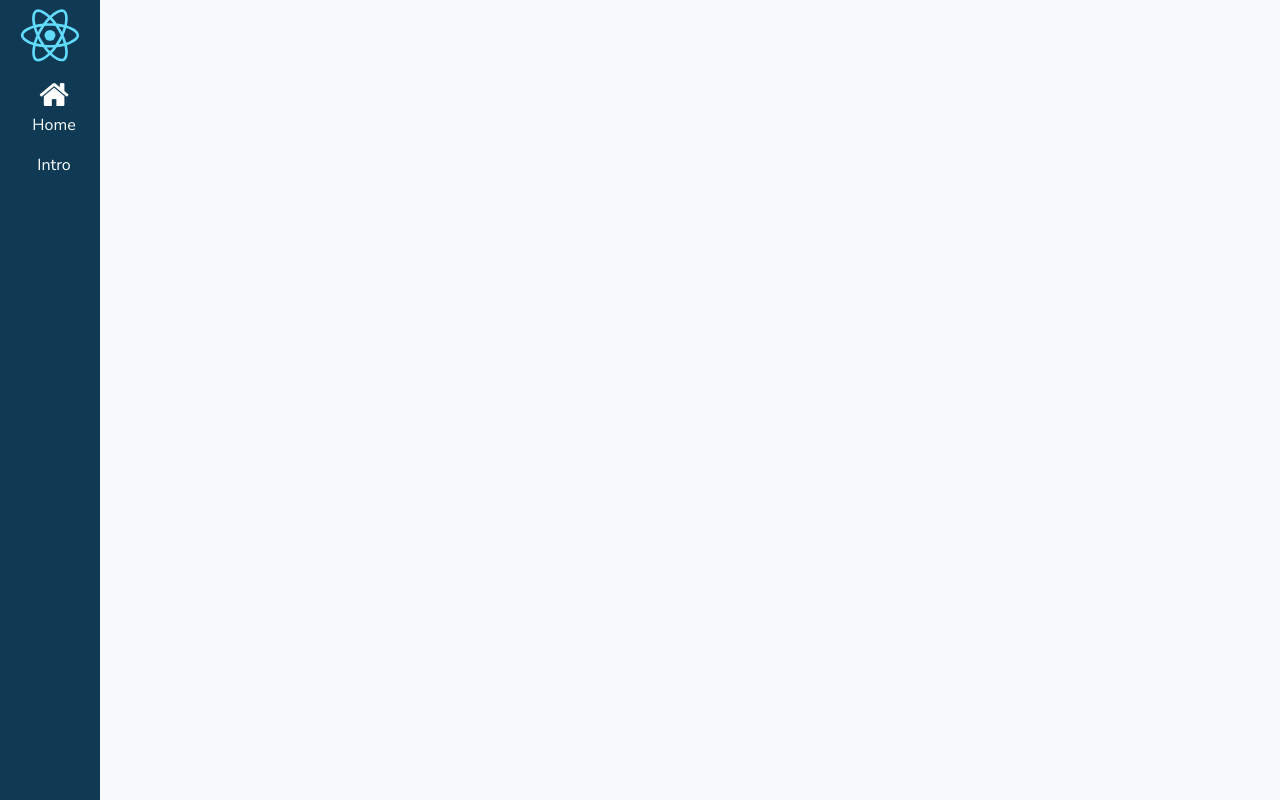
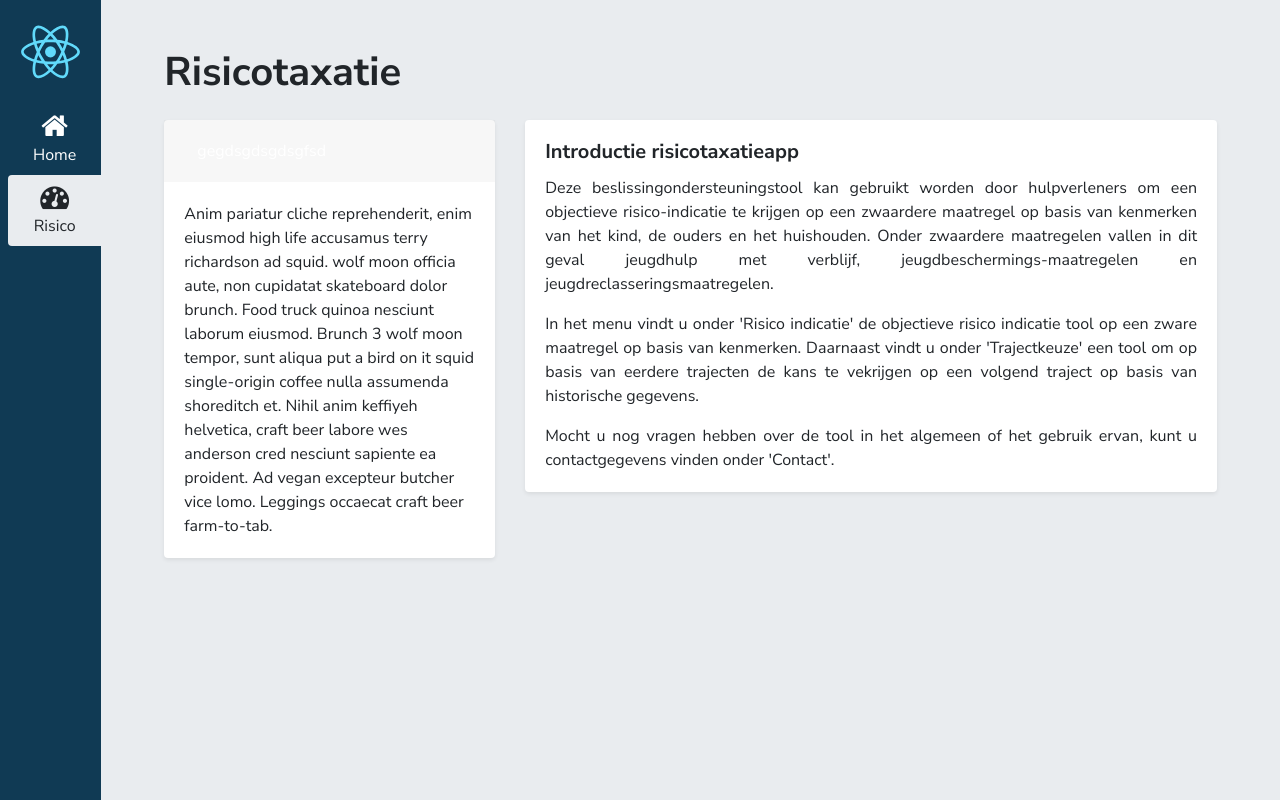
Before and after one commit to Mennauu/frontend-applications, a React app: page /risk in a window 1280 px wide. Built offline with nearby package versions, Linux system fonts and the light colour scheme.

Commit message:
Created home and risk page

```diff
--- a/package.json
+++ b/package.json
@@ -32,6 +32,7 @@
     "jest": "23.6.0",
     "jest-pnp-resolver": "1.0.1",
     "jest-resolve": "23.6.0",
+    "jquery": "^3.3.1",
     "mini-css-extract-plugin": "0.4.3",
     "optimize-css-assets-webpack-plugin": "5.0.1",
     "pnp-webpack-plugin": "1.1.0",
--- a/public/index.html
+++ b/public/index.html
@@ -6,7 +6,7 @@
     <meta name="viewport" content="width=device-width, initial-scale=1, shrink-to-fit=no">
     <meta name="theme-color" content="#000000">
     <link rel="manifest" href="%PUBLIC_URL%/manifest.json">
-    <title>React App</title>
+    <title>Risicotaxatieapp | Kind Veilig Thuis </title>
   </head>
   <body>
     <noscript>
--- a/src/components/App.js
+++ b/src/components/App.js
@@ -8,7 +8,7 @@ class App extends Component {
     return (
       <div className="d-flex align-items-stretch w-100">
         <Sidebar />
-        <div className="bg-light w-100">
+        <div className="bg-light w-100 p-5">
           <Main />
         </div>
       </div>
--- a/src/components/Home.js
+++ b/src/components/Home.js
@@ -4,7 +4,48 @@ class Home extends Component {
   render() {
     return (
       <div>
-        <h1>Dit is Home</h1>
+        <div className="container-fluid">
+          <h1>Homepage</h1>
+          <div className="row">
+            <div className="col-6">
+              <div className="card shadow-sm">
+                <div className="card-body text-justify">
+                  <h5 className="card-title">Introductie risicotaxatieapp</h5>
+                  <p className="card-text">Deze beslissingondersteuningstool kan gebruikt worden door hulpverleners om een objectieve risico-indicatie te krijgen op een zwaardere maatregel op basis van kenmerken van het kind, de ouders en het huishouden. Onder zwaardere maatregelen vallen in dit geval jeugdhulp met verblijf, jeugdbeschermings-maatregelen en jeugdreclasseringsmaatregelen.</p>
+                  <p className="card-text">In het menu vindt u onder 'Risico indicatie' de objectieve risico indicatie tool op een zware maatregel op basis van kenmerken. Daarnaast vindt u onder 'Trajectkeuze' een tool om op basis van eerdere trajecten de kans te vekrijgen op een volgend traject op basis van historische gegevens.</p>
+                  <p className="card-text">Mocht u nog vragen hebben over de tool in het algemeen of het gebruik ervan, kunt u contactgegevens vinden onder 'Contact'.</p>
+                </div>
+              </div>
+            </div>
+            <div className="col-6">
+              <div className="card shadow-sm">
+                <div className="card-body text-justify">
+                  <h5 className="card-title">Over de app</h5>
+                  <p className="card-text">Deze tool is ontstaan door het toepassen van predictive analytics en pattern mining op historische gegevens van Amsterdamse jongeren van het CBS.</p>
+                  <p className="card-text">Door middel van het koppelen van informatie uit CBS microdata is een dataset onstaan van jongeren uit Amsterdam tussen 0 en 18 jaar. De peildatum hiervoor is 31-12-2015. Binnen deze dataset kan een vergelijking gemaakt worden tussen jongeren die wel een zwaardere vorm van jeugdhulp gehad hebben en jongeren die dit niet gehad hebben. Op basis van literatuur en het toepassen van data mining, zijn de meest onderscheidende factoren geidentificeerd die het risico op een hulptraject verhogen of verlagen. Aan de hand hiervan is een model ontwikkeld die het risico op een zwaardere vorm van jeugdhulp geeft voor een individu aan de hand van kernmerken.</p>
+                </div>
+              </div>
+            </div>
+            <div className="col-6 mt-3">
+              <div className="card shadow-sm">
+                <div className="card-body text-justify">
+                  <h5 className="card-title">Contact</h5>
+                  <p className="card-text">Voor meer informatie over het gebruik van de tool en de totstandkoming hiervan, kunt u contact opnemen met:</p>
+                  <p className="card-text">Arjan de Jager, programma manager Garage2020 Amsterdam.</p>
+                </div>
+              </div>
+            </div>
+            <div className="col-6 mt-4">
+              <div className="card shadow-sm">
+                <div className="card-body text-justify">
+                  <h5 className="card-title">Contact</h5>
+                  <p className="card-text">Voor meer informatie over het gebruik van de tool en de totstandkoming hiervan, kunt u contact opnemen met:</p>
+                  <p className="card-text">Arjan de Jager, programma manager Garage2020 Amsterdam.</p>
+                </div>
+              </div>
+            </div>
+          </div>
+        </div>
       </div>
     );
   }
--- a/src/components/Introduction.js
+++ /dev/null
@@ -1,13 +0,0 @@
-import React, { Component } from 'react';
-
-class Introduction extends Component {
-  render() {
-    return (
-      <div>
-        <h1>Dit is de introductie pagina</h1>
-      </div>
-    );
-  }
-}
-
-export default Introduction;
--- a/src/components/Main.js
+++ b/src/components/Main.js
@@ -1,14 +1,14 @@
 import React, { Component } from 'react';
 import { Switch, Route } from 'react-router-dom';
 import Home from './Home';
-import Introduction from './Introduction';
+import Risk from './Risk';
 
 class Main extends Component {
   render() {
     return (
       <Switch>
         <Route exact path='/' component={Home} />
-        <Route exact path='/introduction' component={Introduction} />
+        <Route exact path='/risk' component={Risk} />
       </Switch>
     );
   }
--- /dev/null
+++ b/src/components/Risk.js
@@ -0,0 +1,45 @@
+import React, { Component } from 'react';
+
+class Risk extends Component {
+  render() {
+    return (
+      <div>
+        <div className="container-fluid">
+          <h1>Risicotaxatie</h1>
+          <div className="row">
+            <div className="col-4">
+              <div id="accordion">
+                <div className="card shadow-sm">
+                  <div className="card-header" id="headingOne">
+                    <span>
+                      <button className="btn btn-link" data-toggle="collapse" data-target="#collapseOne" aria-expanded="true" aria-controls="collapseOne">
+                        gegdsgdsgdsgfsd
+                      </button>
+                    </span>
+                  </div>
+                  <div id="collapseOne" className="collapse show" aria-labelledby="headingOne" data-parent="#accordion">
+                    <div className="card-body">
+                      Anim pariatur cliche reprehenderit, enim eiusmod high life accusamus terry richardson ad squid. wolf moon officia aute, non cupidatat skateboard dolor brunch. Food truck quinoa nesciunt laborum eiusmod. Brunch 3 wolf moon tempor, sunt aliqua put a bird on it squid single-origin coffee nulla assumenda shoreditch et. Nihil anim keffiyeh helvetica, craft beer labore wes anderson cred nesciunt sapiente ea proident. Ad vegan excepteur butcher vice lomo. Leggings occaecat craft beer farm-to-tab.
+                    </div>
+                  </div>
+                </div>
+              </div>
+            </div>
+            <div className="col-8">
+              <div className="card shadow-sm">
+                <div className="card-body text-justify">
+                  <h5 className="card-title">Introductie risicotaxatieapp</h5>
+                  <p className="card-text">Deze beslissingondersteuningstool kan gebruikt worden door hulpverleners om een objectieve risico-indicatie te krijgen op een zwaardere maatregel op basis van kenmerken van het kind, de ouders en het huishouden. Onder zwaardere maatregelen vallen in dit geval jeugdhulp met verblijf, jeugdbeschermings-maatregelen en jeugdreclasseringsmaatregelen.</p>
+                  <p className="card-text">In het menu vindt u onder 'Risico indicatie' de objectieve risico indicatie tool op een zware maatregel op basis van kenmerken. Daarnaast vindt u onder 'Trajectkeuze' een tool om op basis van eerdere trajecten de kans te vekrijgen op een volgend traject op basis van historische gegevens.</p>
+                  <p className="card-text">Mocht u nog vragen hebben over de tool in het algemeen of het gebruik ervan, kunt u contactgegevens vinden onder 'Contact'.</p>
+                </div>
+              </div>
+            </div>
+          </div>
+        </div>
+      </div>
+    );
+  }
+}
+
+export default Risk;
--- a/src/components/Sidebar.js
+++ b/src/components/Sidebar.js
@@ -6,14 +6,14 @@ class Sidebar extends Component {
   render() {
     return (
       <div className="sidebar vh-100 bg-info">
-        <img src={logo} className="App-logo" alt="logo" />
+        <img src={logo} className="my-3" alt="logo" />
         <nav>
           <ul className="nav flex-column text-center">
             <li className="nav-item">
               <NavLink exact className="nav-link ml-2 rounded-left" to="/"><i className="fa fa-home" aria-hidden="true"></i><br />Home</NavLink>
             </li>
             <li className="nav-item">
-              <NavLink exact className="nav-link ml-2 rounded-left" to="/introduction">Intro</NavLink>
+              <NavLink exact className="nav-link ml-2 rounded-left" to="/risk"><i className="fa fa-dashboard" aria-hidden="true"></i>Risico</NavLink>
             </li>
           </ul>
         </nav>
--- a/src/styles/custom-bootstrap.scss
+++ b/src/styles/custom-bootstrap.scss
@@ -36,6 +36,7 @@ $success:       $green !default;
 $info:          $indigo;
 $warning:       $yellow !default;
 $danger:        $red !default;
+$light:         $gray-200;
 
 // Links
 //
@@ -53,3 +54,11 @@ $headings-font-family:             'Nunito Sans', sans-serif;
 $headings-font-weight:              700 !default;
 
 $display1-weight:                   $headings-font-weight;
+
+$headings-margin-bottom:           1.5rem;
+
+// Grid columns
+//
+// Set the number of columns and specify the width of the gutters.
+
+$grid-gutter-width:           30px;
--- a/src/styles/custom.scss
+++ b/src/styles/custom.scss
@@ -10,7 +10,14 @@ html {font-size: 16px}
 
 .sidebar {min-width: 6.25em;}
 
-.active {background-color: $gray-100; color: $gray-900;}
-.active:hover { cursor: auto; color: $gray-900; }
+.active {
+  background-color: $gray-200;
+  color: $gray-900;
 
-i.fa {font-size: 2em;}
+  &:hover {
+    cursor: auto;
+    color: $gray-900;
+  }
+}
+
+i.fa {font-size: 1.8em;}
```
Also changed, not shown: 1 other file (tests, documents, lock files or other folders).
